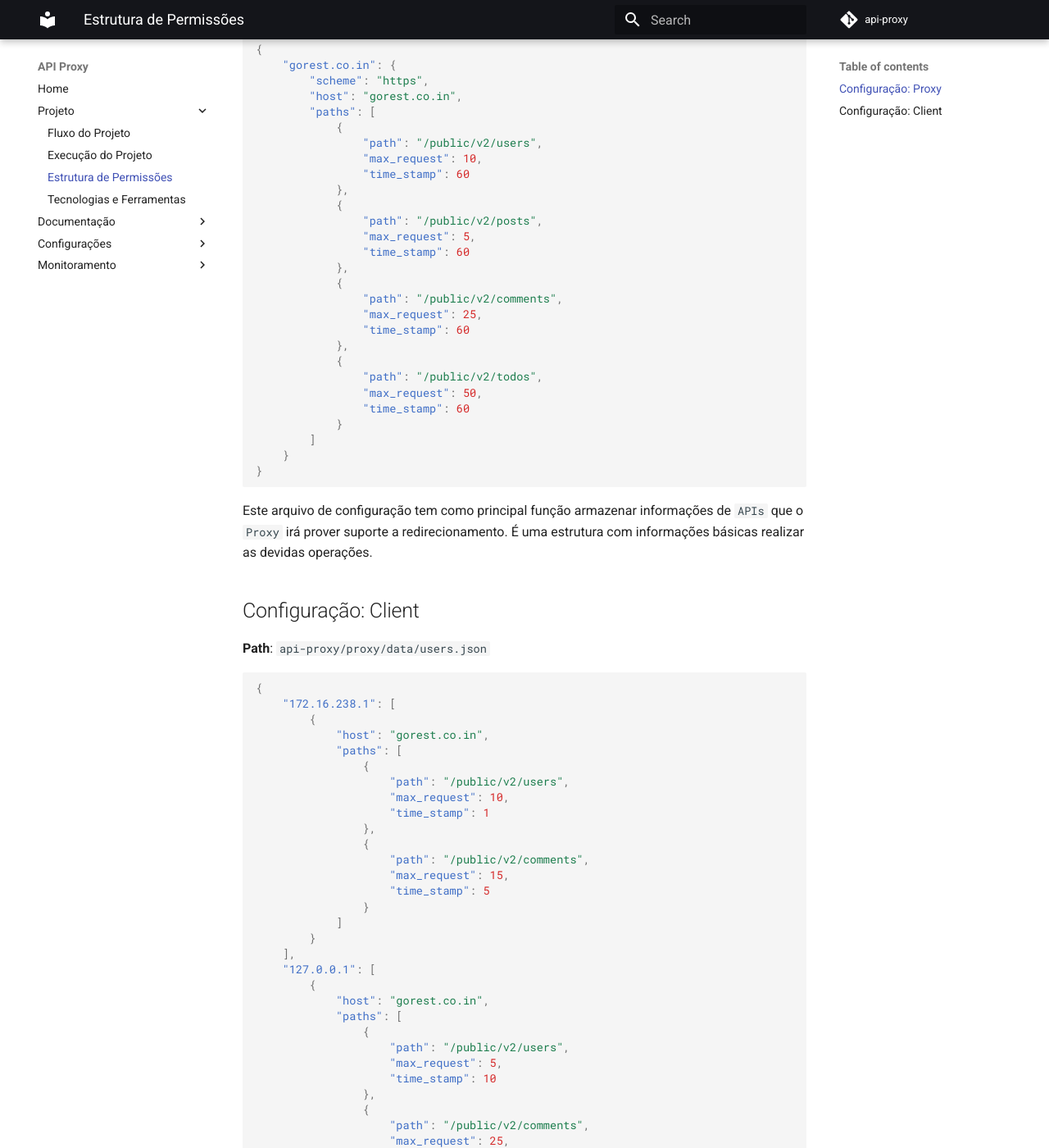
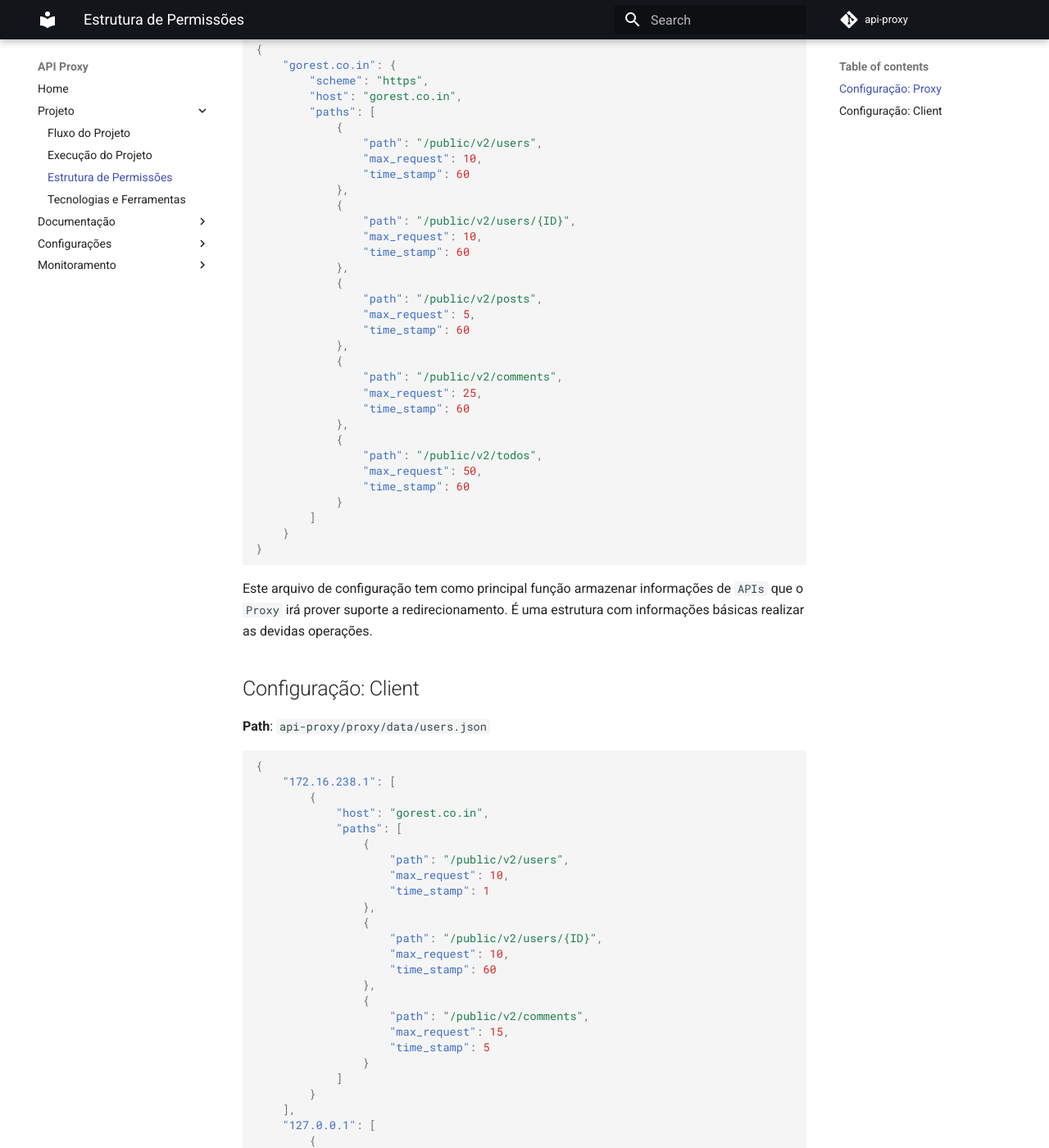
Before and after one commit to FernandoCelmer/api-proxy, an MkDocs documentation site: the page built from docs/nav/project/permissions-structure.md, in a window 1280 px wide and 1400 px high, scrolled down 611 px. Shown: the whole window at 82% size. Built offline with MkDocs 1.6.1 and Material for MkDocs 9.7.7, drawn with Linux system fonts in a browser that asks for light colours; comment, search, counter and statistics services are not loaded; some of the changed text lies outside the part shown.

Commit message:
📘 DOCS: Update

````diff
--- a/docs/nav/project/permissions-structure.md
+++ b/docs/nav/project/permissions-structure.md
@@ -18,6 +18,11 @@ Mas para não deixar muito complexo a parte inicial do projeto foi definido dent
         "paths": [
             {
                 "path": "/public/v2/users",
+                "max_request": 10,
+                "time_stamp": 60
+            },
+            {
+                "path": "/public/v2/users/{ID}",
                 "max_request": 10,
                 "time_stamp": 60
             },
@@ -60,6 +65,11 @@ Este arquivo de configuração tem como principal função armazenar informaçõ
                     "time_stamp": 1
                 },
                 {
+                    "path": "/public/v2/users/{ID}",
+                    "max_request": 10,
+                    "time_stamp": 60
+                },
+                {
                     "path": "/public/v2/comments",
                     "max_request": 15,
                     "time_stamp": 5
@@ -77,6 +87,11 @@ Este arquivo de configuração tem como principal função armazenar informaçõ
                     "time_stamp": 10
                 },
                 {
+                    "path": "/public/v2/users/{ID}",
+                    "max_request": 10,
+                    "time_stamp": 60
+                },
+                {
                     "path": "/public/v2/comments",
                     "max_request": 25,
                     "time_stamp": 5
@@ -85,7 +100,6 @@ Este arquivo de configuração tem como principal função armazenar informaçõ
         }
     ]
 }
-
 ```
 
 Este arquivo contém informações relacionadas ao `Cliente` relacionamento o mesmo ao `Path` e quantidade máxima permitida.
````
Also changed, not shown: docs/nav/project/flow.md (+4 -4 lines).
